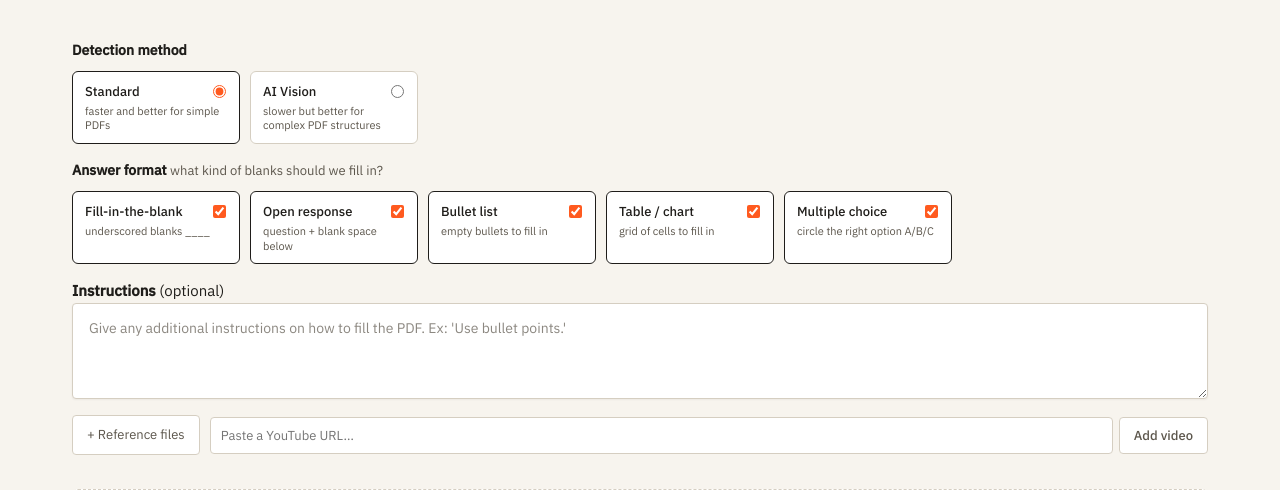
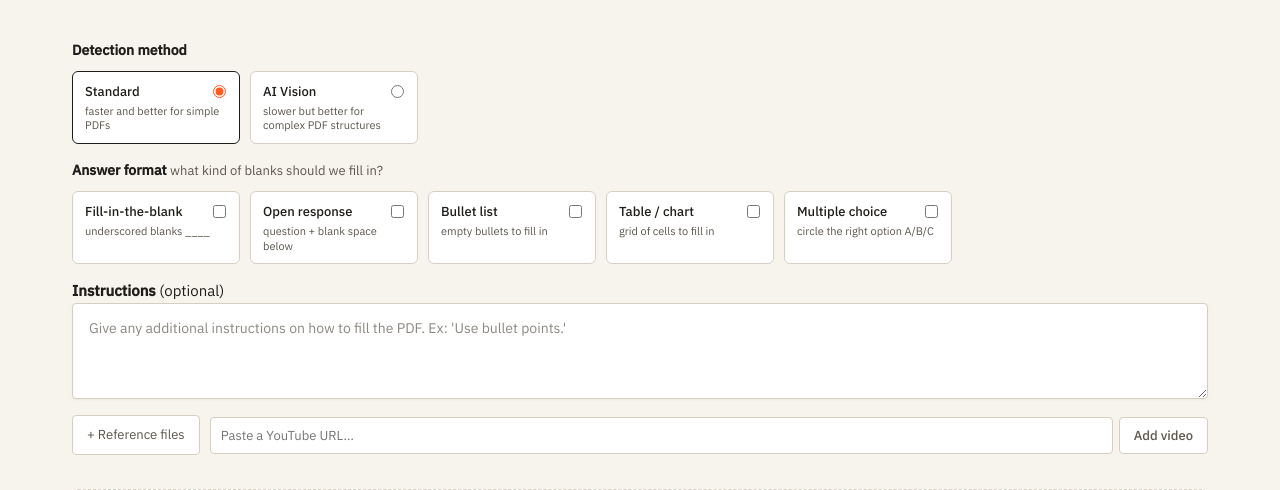
Before and after one commit to K-man1/paperfill, a Flask app: page / in a window 1280 px wide. Shown: the part 198-688 px from the top of the page. Run offline with Flask 3, Linux system fonts and the light colour scheme; the visitor is signed in with stand-in values (Sample User, id 1); some libraries are stand-ins or nearby versions.

Commit message:
Start the answer-format cards unselected
All five formats were checked by default, so a user who wanted only one
had to notice and uncheck four. Starting empty makes the choice
deliberate. handleUpload() already refuses an empty selection with a
toast, so the new default can't reach the backend.

Also shortens the page title to "Paperfill".

Co-Authored-By: Claude Opus 5 <noreply@anthropic.com>

```diff
--- a/templates/index.html
+++ b/templates/index.html
@@ -4,7 +4,7 @@
 <meta name="2d7883f358a775fc1a8f305bdf238e50f979c99d" content="2d7883f358a775fc1a8f305bdf238e50f979c99d" />
   <meta charset="utf-8" />
 <meta name="viewport" content="width=device-width,initial-scale=1" />
-<title>Paperfill — AI worksheet filler</title>
+<title>Paperfill</title>
 <link rel="icon" href="{{ url_for('static', filename='favicon.png') }}">
 <link rel="preconnect" href="https://fonts.googleapis.com">
 <link rel="preconnect" href="https://fonts.gstatic.com" crossorigin>
@@ -1098,28 +1098,28 @@ button {
       <div class="fmt-block" id="fmt-block">
         <span class="fmt-formats-label"><b>Answer format</b> <span class="hw-hint">what kind of blanks should we fill in?</span></span>
         <div class="fmt-cards" id="fmt-cards">
-          <label class="fmt-card selected">
-            <input type="checkbox" value="inline_blanks" checked>
+          <label class="fmt-card">
+            <input type="checkbox" value="inline_blanks">
             <span class="fmt-card-name">Fill-in-the-blank</span>
             <span class="fmt-card-sub">underscored blanks ____</span>
           </label>
-          <label class="fmt-card selected">
-            <input type="checkbox" value="open_response" checked>
+          <label class="fmt-card">
+            <input type="checkbox" value="open_response">
             <span class="fmt-card-name">Open response</span>
             <span class="fmt-card-sub">question + blank space below</span>
           </label>
-          <label class="fmt-card selected">
-            <input type="checkbox" value="bullet_answer" checked>
+          <label class="fmt-card">
+            <input type="checkbox" value="bullet_answer">
             <span class="fmt-card-name">Bullet list</span>
             <span class="fmt-card-sub">empty bullets to fill in</span>
           </label>
-          <label class="fmt-card selected">
-            <input type="checkbox" value="table" checked>
+          <label class="fmt-card">
+            <input type="checkbox" value="table">
             <span class="fmt-card-name">Table / chart</span>
             <span class="fmt-card-sub">grid of cells to fill in</span>
           </label>
-          <label class="fmt-card selected">
-            <input type="checkbox" value="multiple_choice" checked>
+          <label class="fmt-card">
+            <input type="checkbox" value="multiple_choice">
             <span class="fmt-card-name">Multiple choice</span>
             <span class="fmt-card-sub">circle the right option A/B/C</span>
           </label>
```
